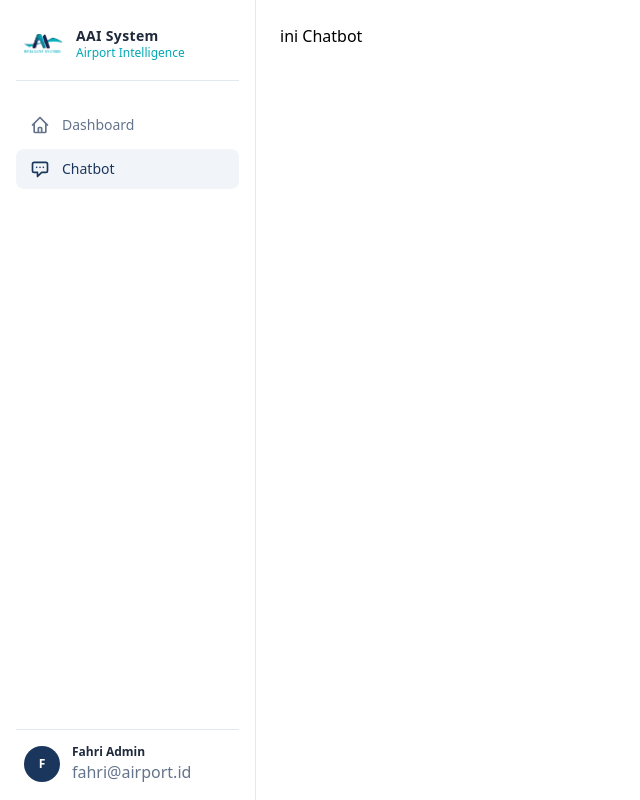
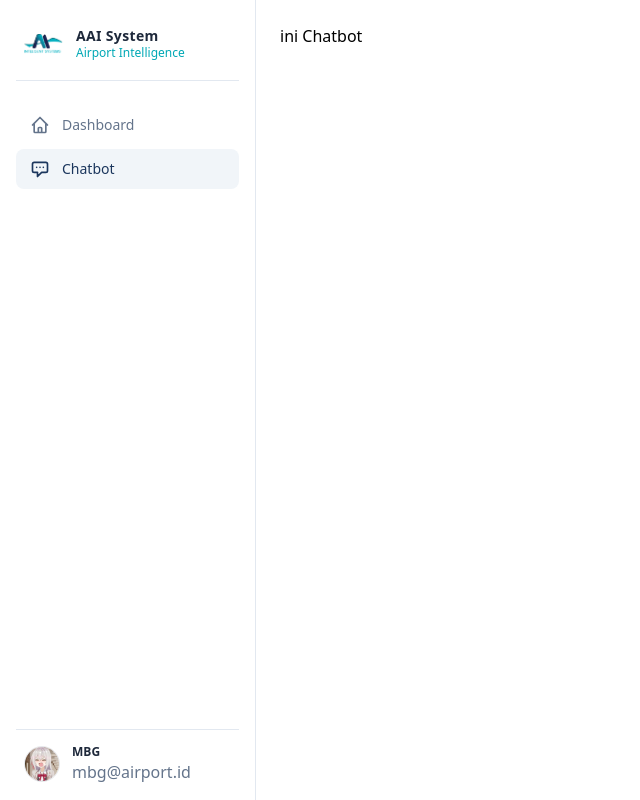
Before and after one commit to xoxo495/AirportAI, a React (Vite) app: page /chat in a window 1280 px wide. Shown: the whole page, without its empty margins (0-640 px from the left). Built offline with nearby package versions, Linux system fonts and the light colour scheme.

Commit message:
Refactor code structure for improved readability and maintainability

```diff
--- a/src/component/Navbar/sidebar.jsx
+++ b/src/component/Navbar/sidebar.jsx
@@ -161,23 +161,27 @@ export default function Sidebar() {
         style={{ borderColor: colors.border }}
       >
         <div
-          className="h-9 w-9 rounded-full flex items-center justify-center text-xs font-bold text-white"
+          className="h-9 w-9 rounded-full overflow-hidden flex items-center justify-center shrink-0 border border-slate-200"
           style={{ backgroundColor: colors.navyAccent }}
         >
-          F
+          <img
+            src="/Background/230528074718920874.jpg"
+            alt="Profile"
+            className="h-full w-full object-cover"
+          />
         </div>
         <div className="overflow-hidden">
           <p
             className="text-xs font-semibold truncate"
             style={{ color: colors.textPrimary }}
           >
-            Fahri Admin
+            MBG
           </p>
           <p
             className="text-[11px] truncate"
             style={{ color: colors.textMuted }}
           >
-            fahri@airport.id
+            mbg@airport.id
           </p>
         </div>
       </div>
```
Also changed, not shown: public/Background/230528074718920874.jpg (added).
